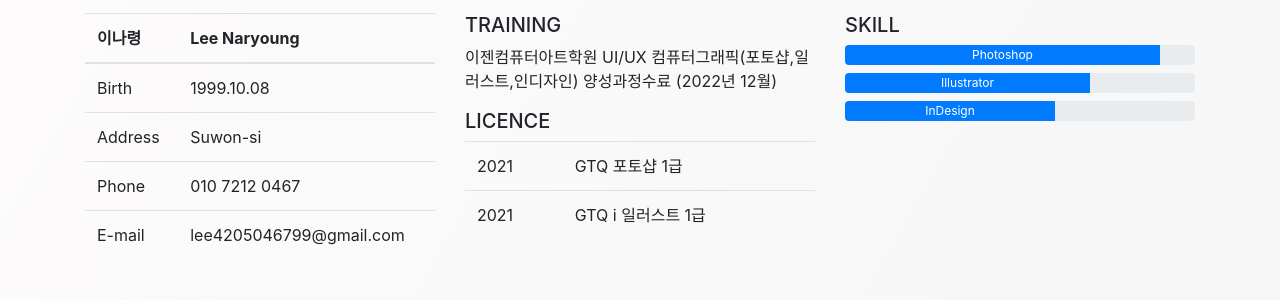
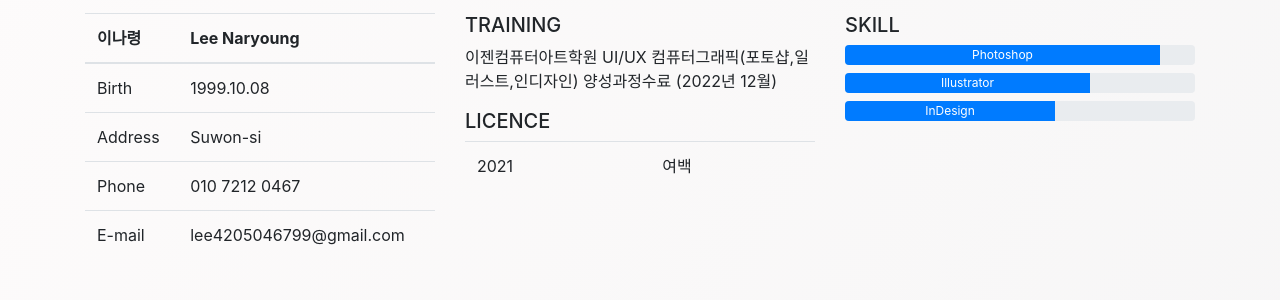
Before and after one commit to Nabybloom/20221207, a plain HTML site: page index.html in a window 1280 px wide. Shown: the part 131-431 px from the top of the page. Drawn offline with nearby package versions, Linux system fonts and the light colour scheme.

Commit message:
Add files via upload

```diff
--- a/index.html
+++ b/index.html
@@ -60,12 +60,9 @@
             <tbody>
               <tr>
                 <td>2021</td>
-                <td>GTQ 포토샵 1급</td>
+                <td>여백</td>
               </tr>
-              <tr>
-                <td>2021</td>
-                <td>GTQ i 일러스트 1급</td>
-              </tr>
+
 
             </tbody>
           </table>
```
